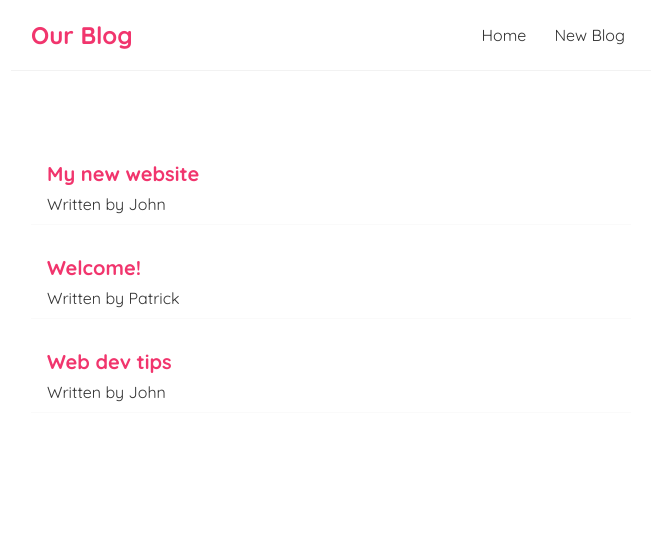
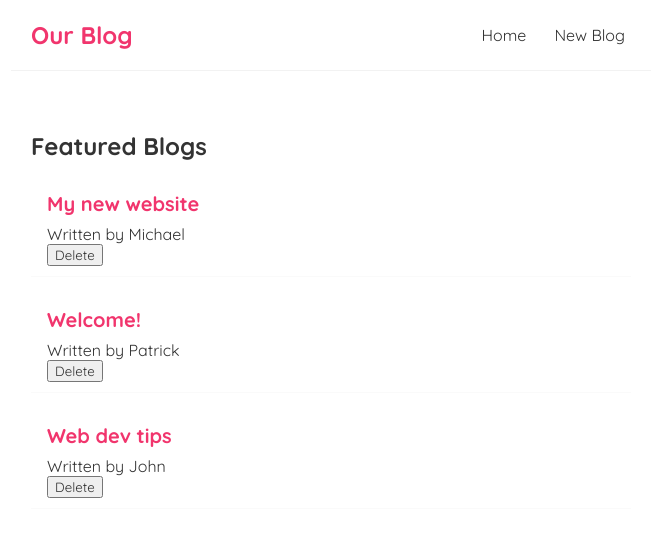
Before and after one commit to rradfar/react-blog, a React (Create React App) app: page / in a window 1280 px wide. Shown: the top 536 px of the page, without its empty margins (309-964 px from the left). Built offline with nearby package versions, Linux system fonts and the light colour scheme.

Commit message:
Handle deleting blog posts

```diff
--- a/src/BlogList.js
+++ b/src/BlogList.js
@@ -1,10 +1,12 @@
-const BlogList = ({ blogs }) => {
+const BlogList = ({ blogs, title, handleDelete }) => {
   return (
     <div className='blog-list'>
+      <h2>{title}</h2>
       {blogs.map(blog => (
         <div className='blog-preview' key={blog.id}>
           <h2>{blog.title}</h2>
           <p>Written by {blog.author}</p>
+          <button onClick={() => handleDelete(blog.id)}>Delete</button>
         </div>
       ))}
     </div>
--- a/src/Home.js
+++ b/src/Home.js
@@ -3,14 +3,38 @@
 
 const Home = () => {
   const [blogs, setBlogs] = useState([
-    { title: 'My new website', body: 'lorem ipsum...', author: 'John', id: 1 },
-    { title: 'Welcome!', body: 'lorem ipsum...', author: 'Patrick', id: 2 },
-    { title: 'Web dev tips', body: 'lorem ipsum...', author: 'John', id: 3 },
+    {
+      title: 'My new website',
+      body: 'lorem ipsum...',
+      author: 'Michael',
+      id: 1,
+    },
+    {
+      title: 'Welcome!',
+      body: 'lorem ipsum...',
+      author: 'Patrick',
+      id: 2,
+    },
+    {
+      title: 'Web dev tips',
+      body: 'lorem ipsum...',
+      author: 'John',
+      id: 3,
+    },
   ]);
+
+  const handleDelete = id => {
+    const newBlogs = blogs.filter(blog => blog.id !== id);
+    setBlogs(newBlogs);
+  };
 
   return (
     <div className='home'>
-      <BlogList blogs={blogs} />
+      <BlogList
+        blogs={blogs}
+        title='Featured Blogs'
+        handleDelete={handleDelete}
+      />
     </div>
   );
 };
```
